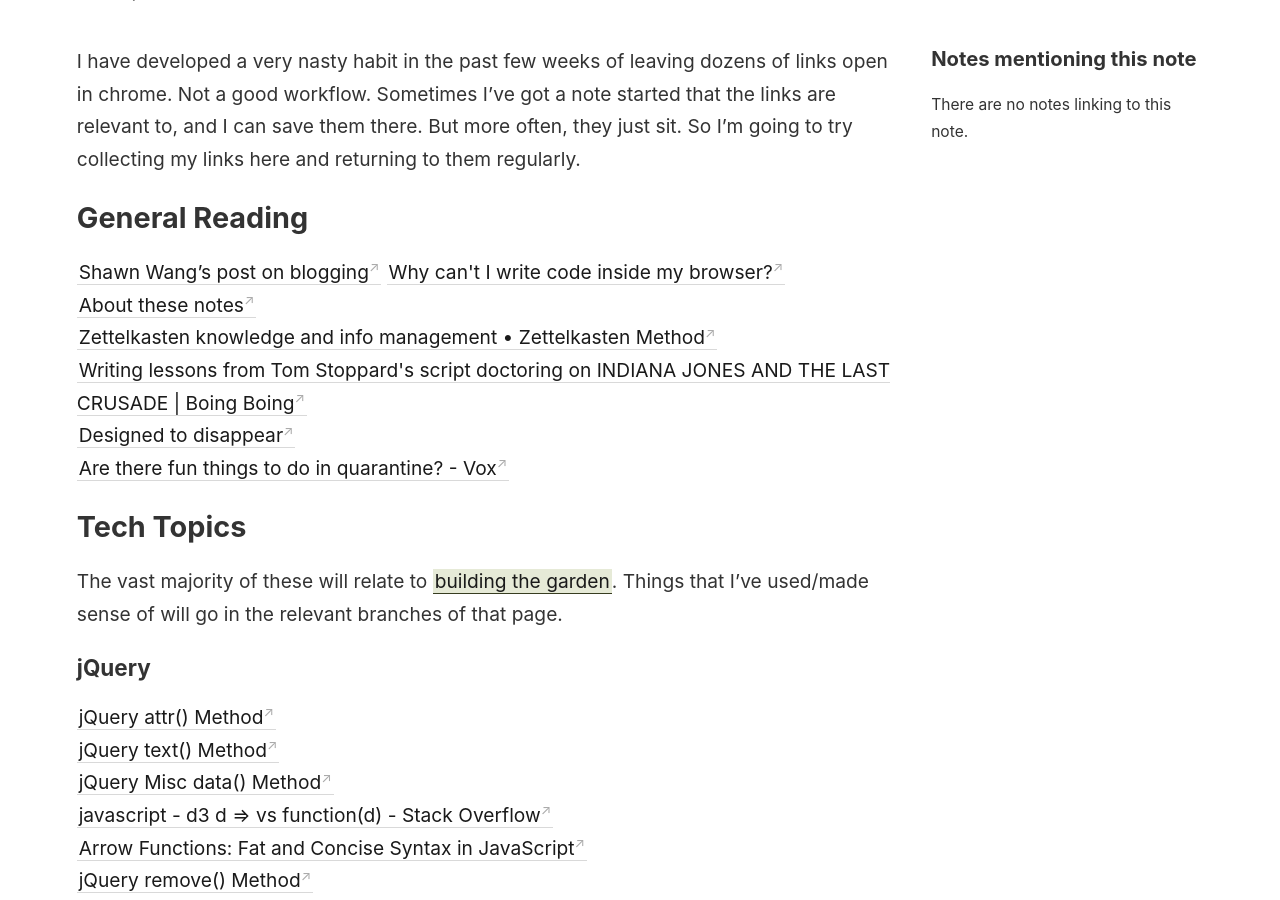
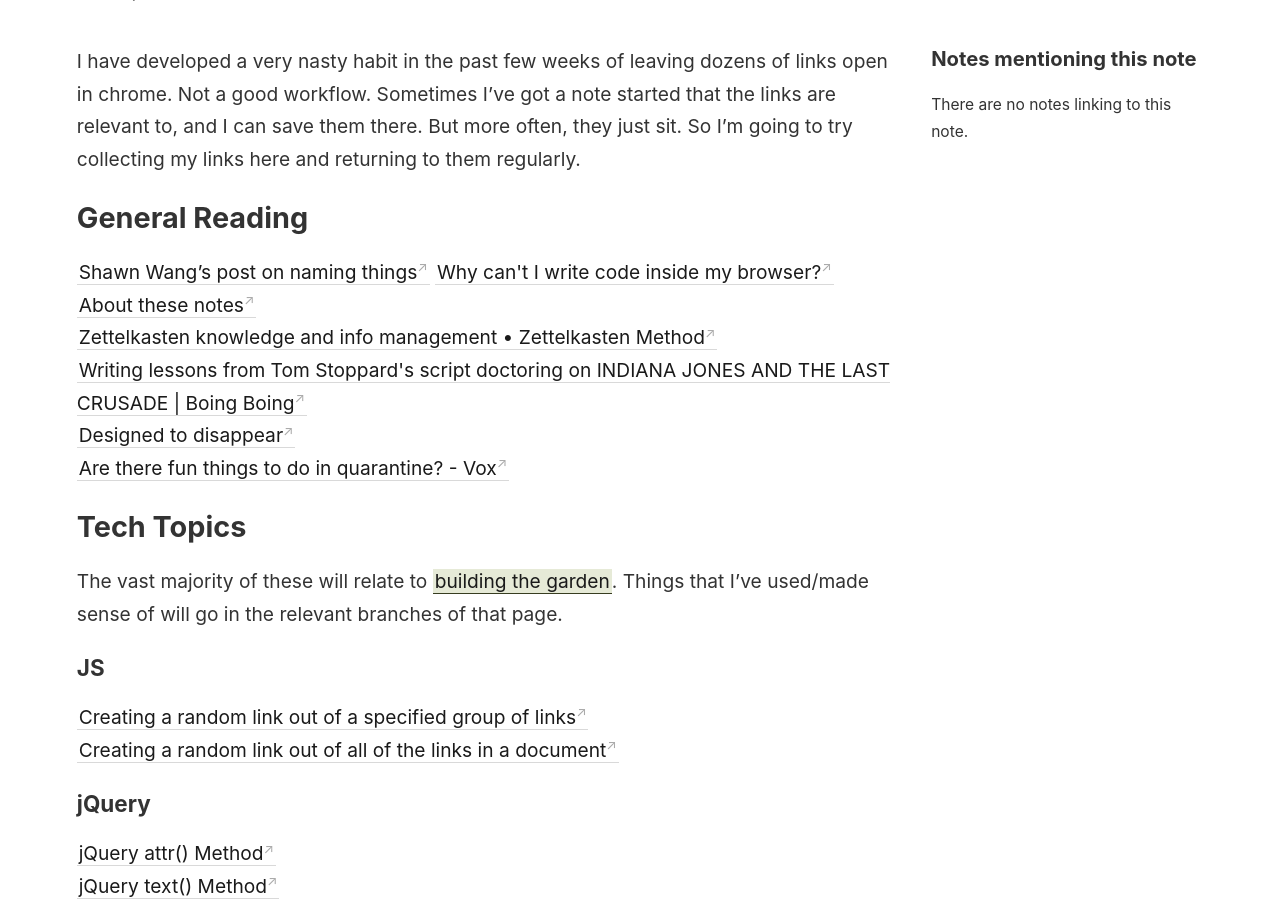
Before and after one commit to rhymeswithvocal/digital-garden, a Jekyll site: the page built from _notes/links.md, in a window 1280 px wide and 900 px high, scrolled down 231 px. Built offline with Jekyll 4.4.1, drawn with Linux system fonts in a browser that asks for light colours.

Commit message:
wrote notes

```diff
--- a/_notes/links.md
+++ b/_notes/links.md
@@ -6,7 +6,7 @@ status: seed
 I have developed a very nasty habit in the past few weeks of leaving dozens of links open in chrome. Not a good workflow. Sometimes I've got a note started that the links are relevant to, and I can save them there. But more often, they just sit. So I'm going to try collecting my links here and returning to them regularly.
 
 ## General Reading
-[Shawn Wang's post on blogging](https://www.swyx.io/three-strikes/)
+[Shawn Wang's post on naming things](https://www.swyx.io/how-to-name-things/)
 <a href="https://tomcritchlow.com/2021/01/14/new-browsers/">Why can&#39;t I write code inside my browser?</a><br/>
 <a href="https://notes.azlen.me/g3tibyfv/">About these notes</a><br/>
 <a href="https://zettelkasten.de/">Zettelkasten knowledge and info management &bull; Zettelkasten Method</a><br/>
@@ -17,6 +17,11 @@ I have developed a very nasty habit in the past few weeks of leaving dozens of l
 
 ## Tech Topics
 The vast majority of these will relate to [[lessons on this site|building the garden]]. Things that I've used/made sense of will go in the relevant branches of that page.
+
+### JS
+<a href="http://www.javascriptkit.com/javatutors/random2.shtml">Creating a random link out of a specified group of links</a><br/>
+<a href="http://www.javascriptkit.com/javatutors/random3.shtml">Creating a random link out of all of the links in a document</a><br/>
+
 
 ### jQuery
 <a href="https://www.w3schools.com/jquery/html_attr.asp">jQuery attr() Method</a><br/>
```
Also changed, not shown: _notes/lampshading.md (added, +8 -0 lines).
